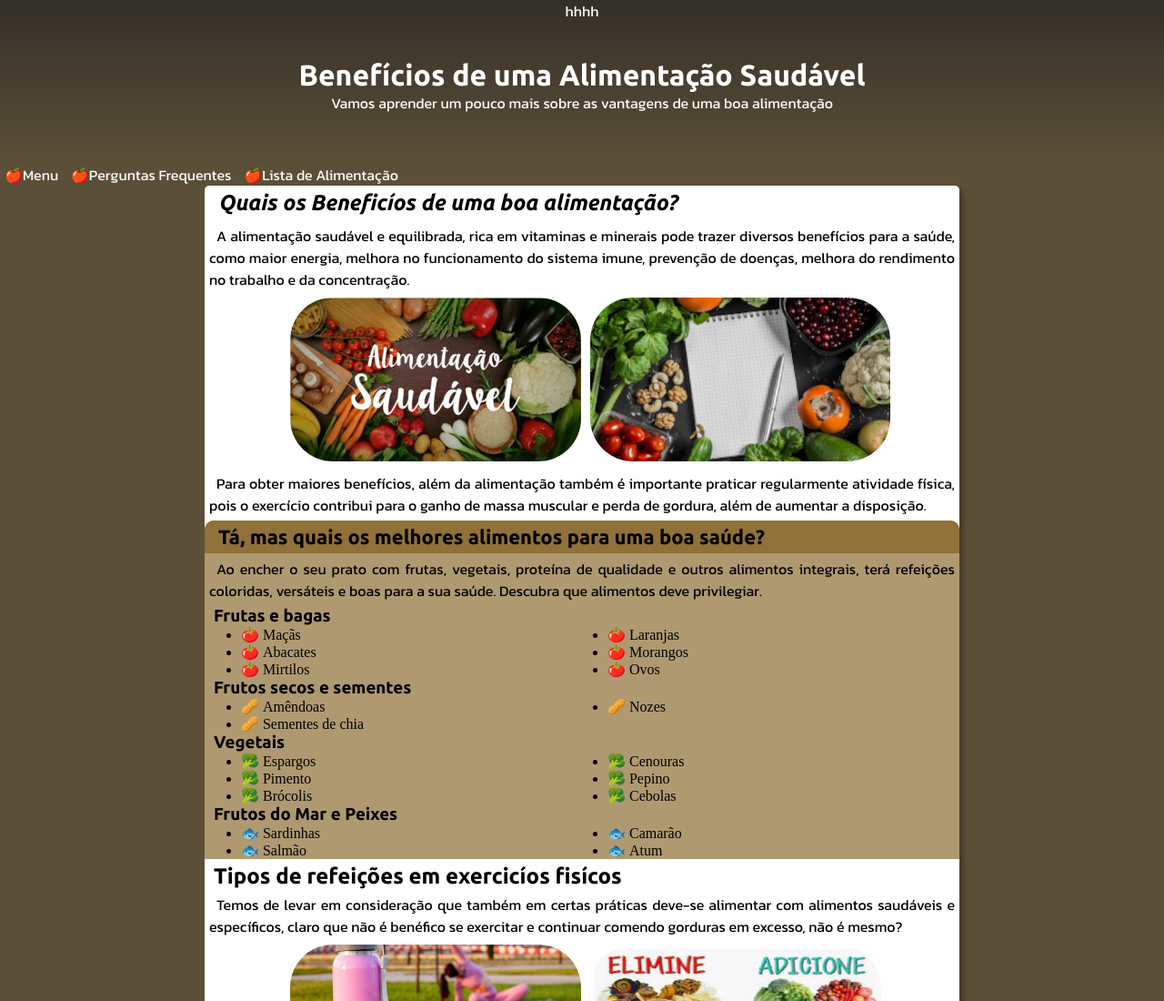
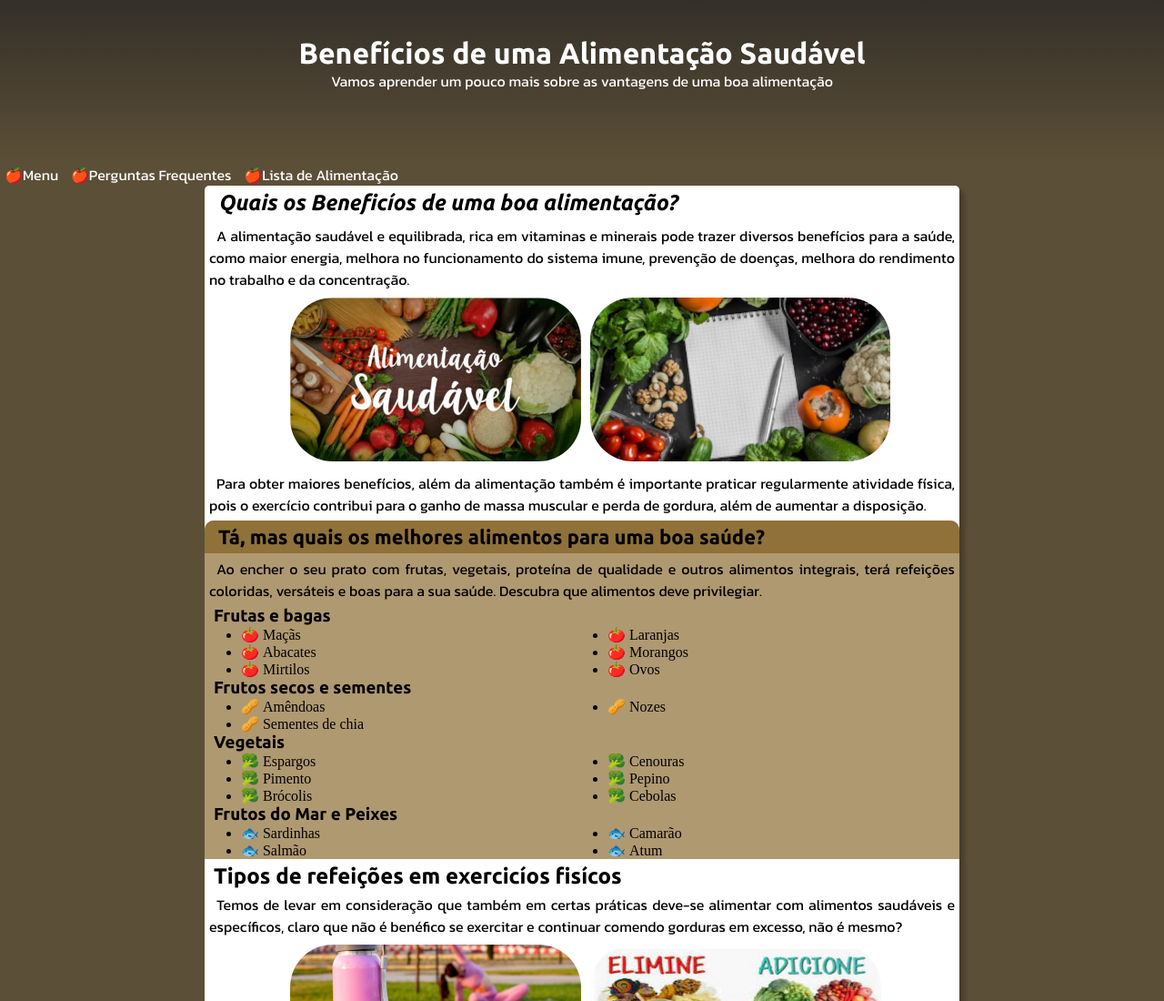
Before and after one commit to onlythiagoad/projeto-nutri, a plain HTML site: page index.html in a window 1280 px wide. Shown: the top 1100 px of the page at 91% size. Drawn offline with Linux system fonts and the light colour scheme.

Commit message:
tirei um erro

```diff
--- a/index.html
+++ b/index.html
@@ -8,8 +8,6 @@
 </head>
 <body>
     <header>
-
-        hhhh
         <h1>Benefícios de uma Alimentação Saudável</h1>
         <p>Vamos aprender um pouco mais sobre as vantagens de uma boa alimentação</p>
     </header>
```
